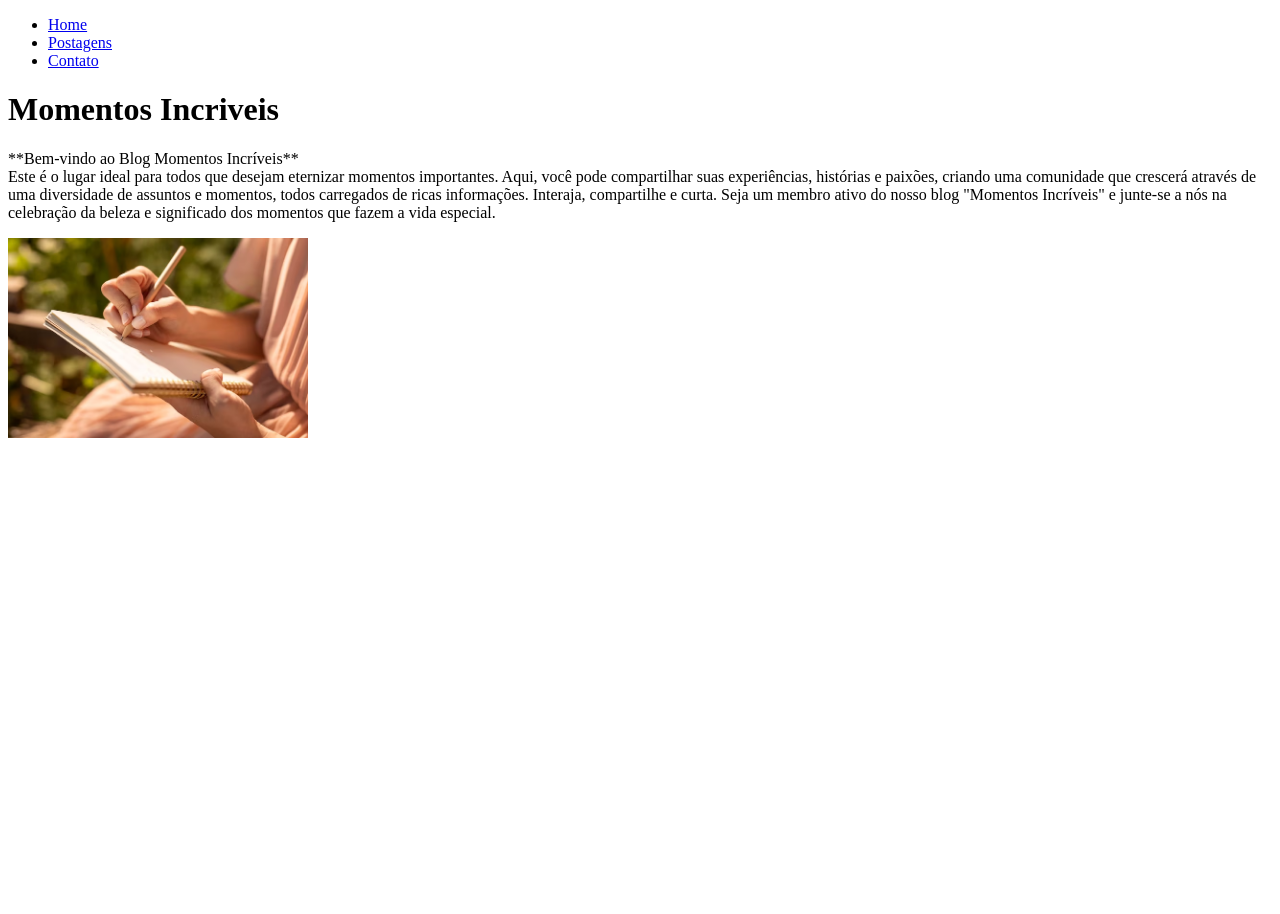
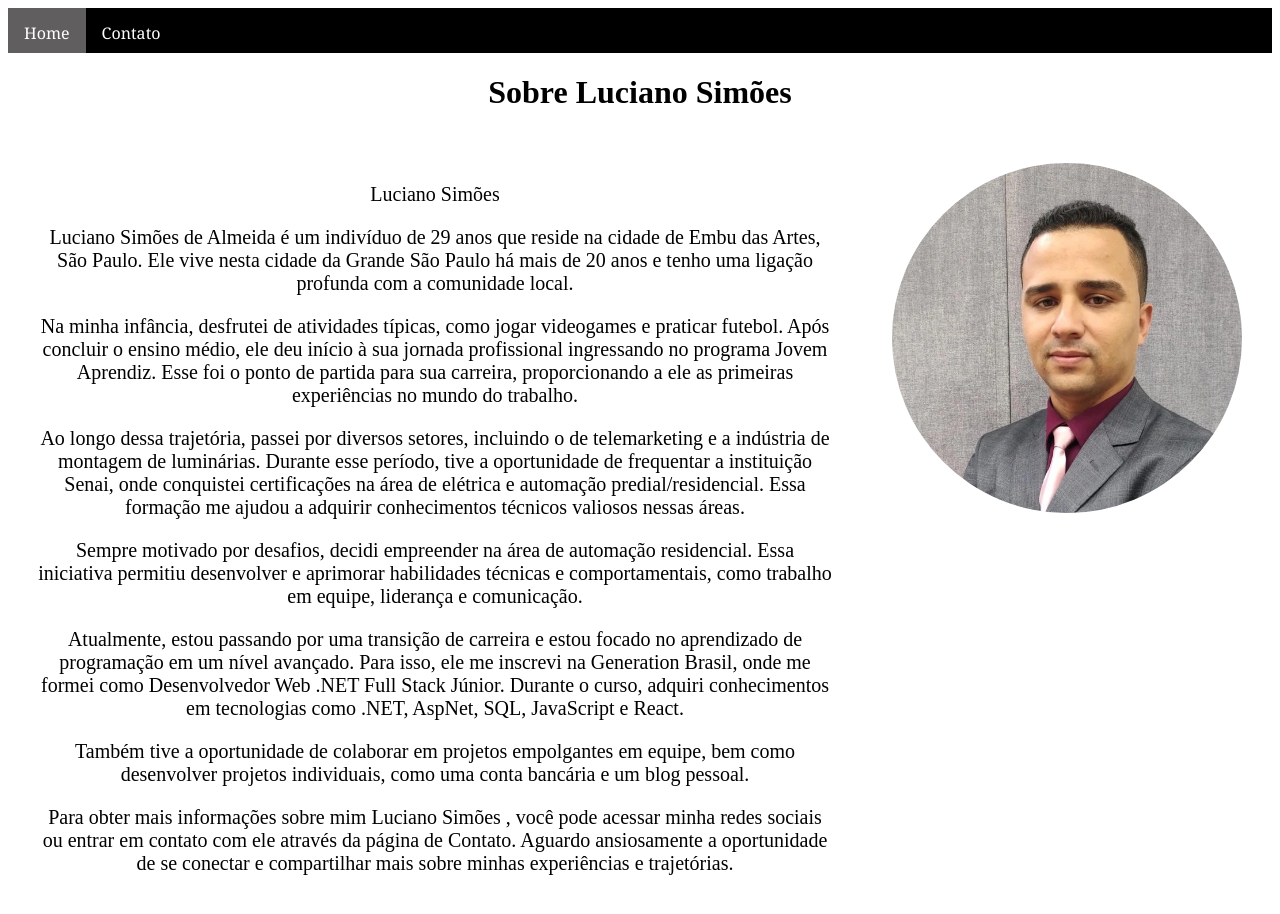
Before and after one commit to Luciano1010/Projeto_HTML5, a plain HTML site: page index.html in a window 1280 px wide. Before the commit the page ends 800 px from the top, so only its background shows below. Drawn offline with Linux system fonts and the light colour scheme.

Commit message:
Update HTML

```diff
--- /dev/null
+++ b/assests/css/style.css
@@ -0,0 +1,100 @@
+/* EStilos da pagina Index.html*/
+.center {
+    text-align: center;
+    font-family: 'Times New Roman', Times, serif;
+
+}
+
+
+.container {
+    display: flex;
+    flex-flow: row;
+    text-align: center;
+    margin-top: 20px;
+}
+
+
+.p-30 {
+
+    padding: 30px;
+}
+
+.br-50 {
+    border-radius: 50%;
+}
+
+.wh-300{
+    width: 350px;
+    height: 350px;
+}
+
+
+#menu {
+    color: #fff;
+    background-color: black;
+    width: 100%;
+    height: 45px;
+    margin: auto;
+    display: flex;
+    overflow: hidden;
+}
+a {
+    text-decoration: none;
+    color: white;
+}
+
+
+.txtmenu :last-child {
+    border-right: none;
+}
+
+#homemenu, #homepostagens, #homecontato {
+
+    text-align: center;
+    text-decoration: none;
+    padding: 14px 16px;
+    cursor: pointer;
+
+
+}
+
+p {
+    font-size: 20px;
+
+}
+
+
+body {
+    font-family: Georgia, 'Times New Roman', Times, serif;
+}
+
+.inativo:hover{
+    background-color: rgb(66, 62, 62);
+}
+
+.ativo {
+    background-color:rgb(96, 94, 94);
+}
+
+/* EStilos da pagina postagens.html*/
+
+.containerpostagem {
+    display: flex;
+    flex-flow: row;
+    text-align: center;
+    margin-top: 20px;
+    border-style: outset;
+    border-color: black;
+    margin-right: 400px;
+}
+
+.titulopostagem{
+    font-size: 25px;
+}
+
+/* EStilos da pagina contato.html*/
+
+.paginacontato{
+    font-size: 25px;
+
+}
--- a/index.html
+++ b/index.html
@@ -4,31 +4,60 @@
     <meta charset="UTF-8">
     <meta name="viewport" content="width=device-width, initial-scale=1.0">
     <title>Blog Momentos Incriveis</title>
+    <link rel="stylesheet" href="assests/css/style.css">
+
+
 </head>
 <body>
-    <ul>
-        <li>
-            <a href="index.html">Home</a>
-        </li>
-        <li>
-            <a href="postagens.html">Postagens</a>
-        </li>
-        <li>
-            <a href="contato.html">Contato</a>
-        </li>
-    </ul>
+    <div id="menu">
 
-    <h1>Momentos Incriveis</h1>
+        <a href="index.html">
+        <div id="homemenu" class="ativo">
+        <label class="txtmenu" for="Home">Home</label>
+        </div>
+        </a>
+
+        <a href="contato.html">
+        <div id="homecontato" class="inativo">
+        <label class="txtmenu" for="Contato">Contato</label>
+        </div>
+        </a>
+    </div>
 
 
-    <p>
-        **Bem-vindo ao Blog Momentos Incríveis** <br>
 
-        Este é o lugar ideal para todos que desejam eternizar momentos importantes. Aqui, você pode compartilhar suas experiências, histórias e paixões, criando uma comunidade que crescerá  através de uma diversidade de assuntos e momentos, todos carregados de ricas informações.
+        <h1 class="center">Sobre Luciano Simões</h1>
 
-        Interaja, compartilhe e curta. Seja um membro ativo do nosso blog "Momentos Incríveis" e junte-se a nós na celebração da beleza e significado dos momentos que fazem a vida especial.
-    </p>
-    <img src="./assests/mao-escrevendo-no-caderno-de-perto_23-2148973425.avif" width="300" height="200">
+        <div class="container">
+        <div class="p-30">
 
-    </body>
+
+         <p class="center">Luciano Simões</p>
+
+         <p class="center"> Luciano Simões de Almeida é um indivíduo de 29 anos que reside na cidade de Embu das Artes, São Paulo. Ele vive nesta cidade da Grande São Paulo há mais de 20 anos e tenho uma ligação profunda com a comunidade local. </p>
+
+         <P class="center">Na minha infância,  desfrutei de atividades típicas, como jogar videogames e praticar futebol. Após concluir o ensino médio, ele deu início à sua jornada profissional ingressando no programa Jovem Aprendiz. Esse foi o ponto de partida para sua carreira, proporcionando a ele as primeiras experiências no mundo do trabalho.</P>
+
+         <p class="center">Ao longo dessa trajetória, passei por diversos setores, incluindo o de telemarketing e a indústria de montagem de luminárias. Durante esse período, tive a oportunidade de frequentar a instituição Senai, onde conquistei certificações na área de elétrica e automação predial/residencial. Essa formação me ajudou a adquirir conhecimentos técnicos valiosos nessas áreas.</p>
+
+         <p class="center">
+
+            Sempre motivado por desafios, decidi empreender na área de automação residencial. Essa iniciativa permitiu desenvolver e aprimorar habilidades técnicas e comportamentais, como trabalho em equipe, liderança e comunicação. </p>
+
+        <p class="center">
+                Atualmente, estou passando por uma transição de carreira e estou focado no aprendizado de programação em um nível avançado. Para isso, ele me inscrevi na Generation Brasil, onde me formei como Desenvolvedor Web .NET Full Stack Júnior. Durante o curso, adquiri conhecimentos em tecnologias como .NET, AspNet, SQL, JavaScript e React. </p>
+
+        <p class="center">
+            Também tive a oportunidade de colaborar em projetos empolgantes em equipe, bem como desenvolver projetos individuais, como uma conta bancária e um blog pessoal. </p>
+
+        <p class="center">
+            Para obter mais informações sobre mim Luciano Simões , você pode acessar minha  redes sociais ou entrar em contato com ele através da página de Contato. Aguardo ansiosamente a oportunidade de se conectar e compartilhar mais sobre minhas experiências e trajetórias.
+
+         </p>
+        </div>
+            <img class="br-50 wh-300 p-30" src="./assests/img/1697454801337-luciano.jpeg" width="300" height="200">
+
+   </div>
+
+</body>
 </html>
```
Also changed, not shown: assests/script/arquivo.js (added, +34 -0 lines), assests/script/script.js (added, +11 -0 lines), contato.html (+30 -11 lines), postagens.html (deleted, +0 -37 lines), assests/img/1.jpg (renamed from assests/1.jpg), assests/img/1697454801337-luciano.jpeg (renamed from assests/1697454801337-luciano.jpeg), assests/img/foto-vertical-de-um-lindo-ceu-estrelado_181624-25916.jpg (renamed from assests/foto-vertical-de-um-lindo-ceu-estrelado_181624-25916.jpg), assests/img/livro-e-caneta-dos-desenhos-animados-icone-ilustracao-conceito-de-icone-de-objeto-de-educacao-isolado-estilo-flat-cartoon_138676-2145.avif (renamed from assests/livro-e-caneta-dos-desenhos-animados-icone-ilustracao-conceito-de-icone-de-objeto-de-educacao-isolado-estilo-flat-cartoon_138676-2145.avif), assests/img/mao-escrevendo-no-caderno-de-perto_23-2148973425.avif (renamed from assests/mao-escrevendo-no-caderno-de-perto_23-2148973425.avif), assests/img/papel-de-parede-abstrato-ultra-detalhado-da-nebulosa-4_1562-749.jpg (renamed from assests/papel-de-parede-abstrato-ultra-detalhado-da-nebulosa-4_1562-749.jpg).
